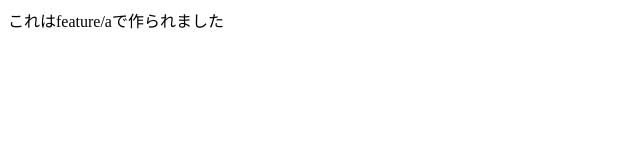
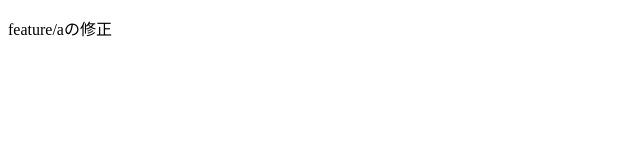
Before and after one commit to seeeen044/test, a plain HTML site: page index.html in a window 1280 px wide. Shown: the whole page, without its empty margins (0-640 px from the left). Drawn offline with Linux system fonts and the light colour scheme.

Commit message:
fix: add p tag

```diff
--- a/index.html
+++ b/index.html
@@ -6,9 +6,6 @@
   <title>Document</title>
 </head>
 <body>
-  これはfeature/aで作られました
-    <main>
-
-    </main>
+  <p>feature/aの修正</p>
 </body>
 </html>
```
